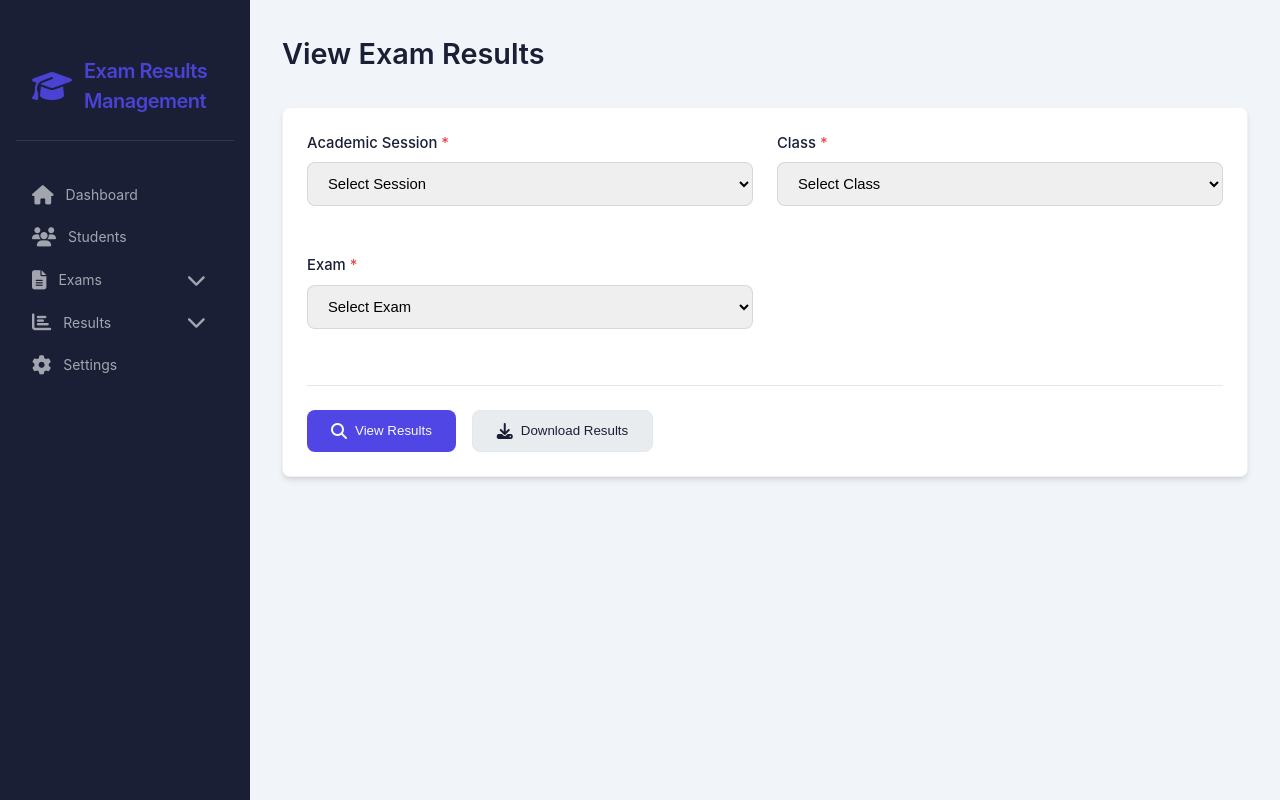
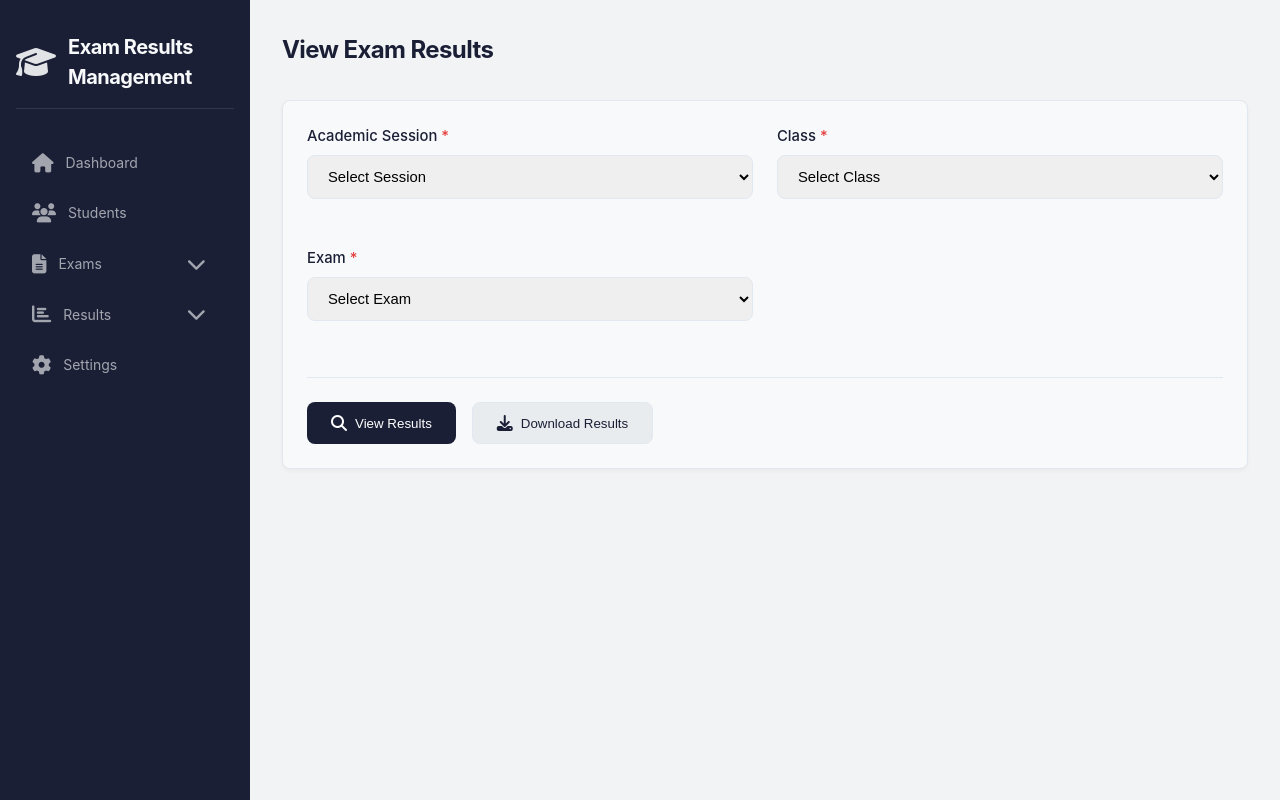
Before and after one commit to dadyutenga/Tanzania-Alevel-Olevel-results-management-system, a CodeIgniter 4 app: the page made by app/Views/results/ViewResults.php in a window 1280 px wide. Run offline with PHP 8.4 and a stand-in for CodeIgniter, Linux system fonts and the light colour scheme; the template is opened without the code that fills it, so the values that code supplies are empty; some libraries are stand-ins or nearby versions.

Commit message:
style(ViewResults): enhance UI with modern color scheme and sidebar adjustments
Updated the CSS for the View Results page to include a modern color scheme, refined sidebar styles, and added utility classes for better design flexibility. Adjusted header and form container styles for improved aesthetics.

```diff
--- a/app/Views/results/ViewResults.php
+++ b/app/Views/results/ViewResults.php
@@ -6,6 +6,7 @@
     <title>Exam Result Management - View Results</title>
     <link rel="stylesheet" href="https://cdnjs.cloudflare.com/ajax/libs/font-awesome/6.4.0/css/all.min.css">
     <style>
+        /* Modern Color Scheme */
         :root {
             --primary: #f8f9fa;
             --primary-dark: #f1f3f5;
@@ -42,7 +43,7 @@
             min-height: 100vh;
         }
 
-        /* Sidebar styles */
+        /* Sidebar */
         .sidebar {
             background-color: var(--accent);
             color: var(--primary);
@@ -57,7 +58,7 @@
             display: flex;
             align-items: center;
             margin-bottom: 2rem;
-            padding: 1.5rem 1rem;
+            padding-bottom: 1rem;
             border-bottom: 1px solid rgba(255, 255, 255, 0.1);
         }
 
@@ -70,14 +71,15 @@
         .sidebar-header h2 {
             font-size: 1.25rem;
             letter-spacing: -0.025em;
-            font-weight: 600;
-            opacity: 0.9;
         }
 
-        /* Sidebar Menu Styles */
         .sidebar-menu {
             list-style: none;
             margin-top: 2rem;
+        }
+
+        .sidebar-menu li {
+            margin-bottom: 0.5rem;
         }
 
         .sidebar-menu a {
@@ -116,16 +118,15 @@
         }
 
         .header h1 {
-            font-size: 1.8rem;
-            font-weight: 600;
-            color: var(--text-primary);
+            font-size: 1.5rem;
+            letter-spacing: -0.025em;
         }
 
         /* Form Container */
         .form-container {
             background: var(--primary);
+            padding: 1.5rem;
             border-radius: var(--radius);
-            padding: 1.5rem;
             box-shadow: var(--shadow);
             border: 1px solid var(--border);
             margin-bottom: 1.5rem;
@@ -277,18 +278,28 @@
                 overflow-x: auto;
             }
         }
+
+        /* Additional utility classes */
+        .bg-purple-soft { background-color: rgba(126, 87, 194, 0.1); }
+        .text-purple { color: #7e57c2; }
+        .bg-blue-soft { background-color: rgba(66, 153, 225, 0.1); }
+        .text-blue { color: #4299e1; }
+        .bg-orange-soft { background-color: rgba(245, 158, 11, 0.1); }
+        .text-orange { color: #f59e0b; }
     </style>
 </head>
 <body>
     <div class="dashboard">
+        <!-- Sidebar -->
         <div class="sidebar">
             <div class="sidebar-header">
                 <i class="fas fa-graduation-cap"></i>
                 <h2>Exam Results Management</h2>
             </div>
-            <?= $this->include('shared/sidebar_menu') ?>
+            <?= view('shared/sidebar_menu') ?>
         </div>
 
+        <!-- Main Content -->
         <div class="main-content">
             <div class="header">
                 <h1>View Exam Results</h1>
@@ -467,89 +478,3 @@
     <script src="https://cdn.jsdelivr.net/npm/sweetalert2@11"></script>
 </body>
 </html>
-
-<style>
-    :root {
-        --primary: #4f46e5;
-        --primary-dark: #4338ca;
-        --sidebar-bg: #1e1b4b;
-        --sidebar-hover: #312e81;
-        --text-light: #f8fafc;
-        --text-dark: #1e293b;
-        --card-bg: #ffffff;
-        --body-bg: #f1f5f9;
-        --success: #10b981;
-        --warning: #f59e0b;
-        --danger: #ef4444;
-        --info: #3b82f6;
-        --border-radius: 8px;
-        --shadow: 0 4px 6px -1px rgba(0, 0, 0, 0.1), 0 2px 4px -1px rgba(0, 0, 0, 0.06);
-        --transition: all 0.2s ease;
-    }
-
-    /* Update body and main content */
-    body {
-        background-color: var(--body-bg);
-        color: var(--text-dark);
-    }
-
-    .main-content {
-        background-color: var(--body-bg);
-    }
-
-    /* Update form container */
-    .form-container {
-        background: var(--card-bg);
-        border-radius: var(--border-radius);
-        box-shadow: var(--shadow);
-        border: 1px solid rgba(0, 0, 0, 0.05);
-    }
-
-    /* Update buttons */
-    .btn-primary {
-        background-color: var(--primary);
-        color: var(--text-light);
-    }
-
-    .btn-primary:hover {
-        background-color: var(--primary-dark);
-    }
-
-    /* Update table styles */
-    .results-table {
-        background: var(--card-bg);
-        border-radius: var(--border-radius);
-        box-shadow: var(--shadow);
-        border: 1px solid rgba(0, 0, 0, 0.05);
-    }
-
-    .results-table th {
-        background-color: var(--primary);
-        color: var(--text-light);
-    }
-
-    .results-table tr:hover {
-        background-color: var(--body-bg);
-    }
-
-    /* Update form controls */
-    .form-control {
-        border: 1px solid rgba(0, 0, 0, 0.1);
-        transition: var(--transition);
-    }
-
-    .form-control:focus {
-        border-color: var(--primary);
-        box-shadow: 0 0 0 3px rgba(79, 70, 229, 0.1);
-    }
-
-    /* Update card hover effects */
-    .form-container {
-        transition: var(--transition);
-    }
-
-    .form-container:hover {
-        transform: translateY(-2px);
-        box-shadow: 0 10px 15px -3px rgba(0, 0, 0, 0.1);
-    }
-</style>
```
Also changed, not shown: app/Controllers/AddExamSubjectControllerAlevel.php (added).
